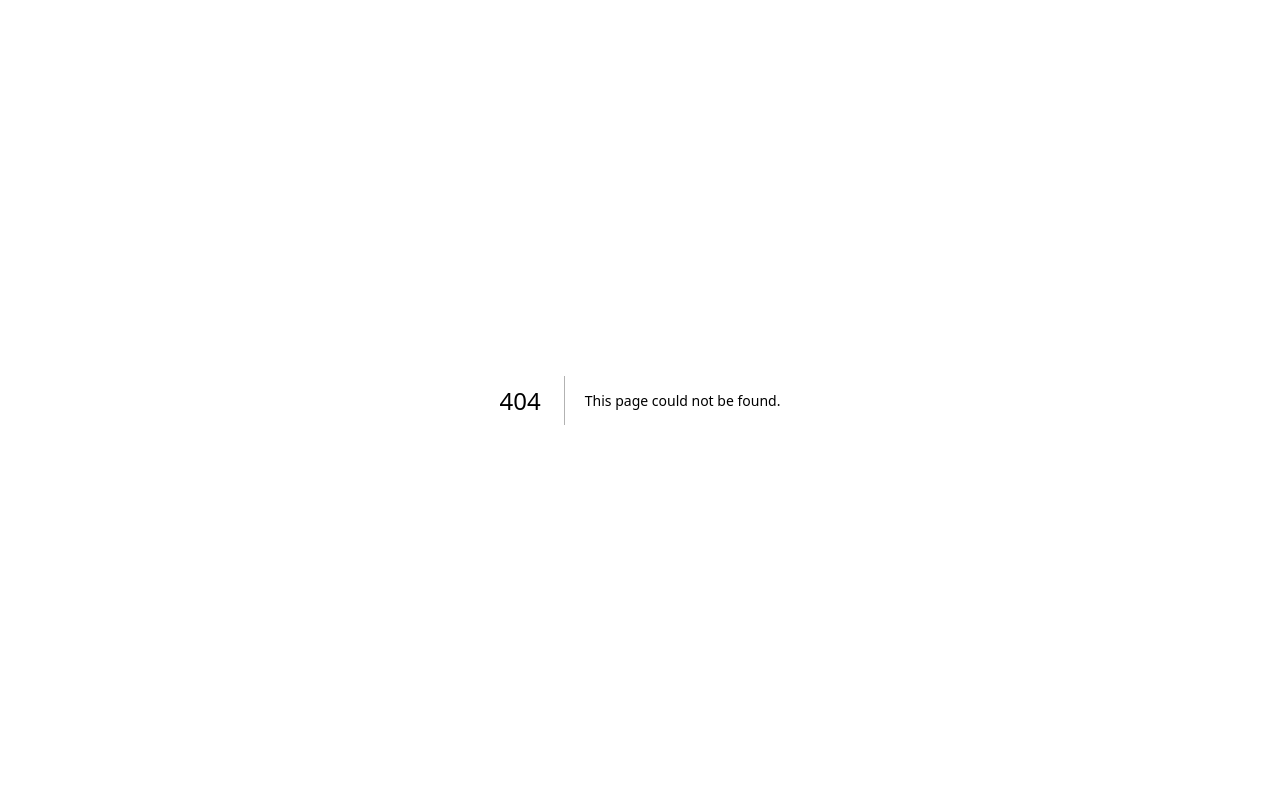
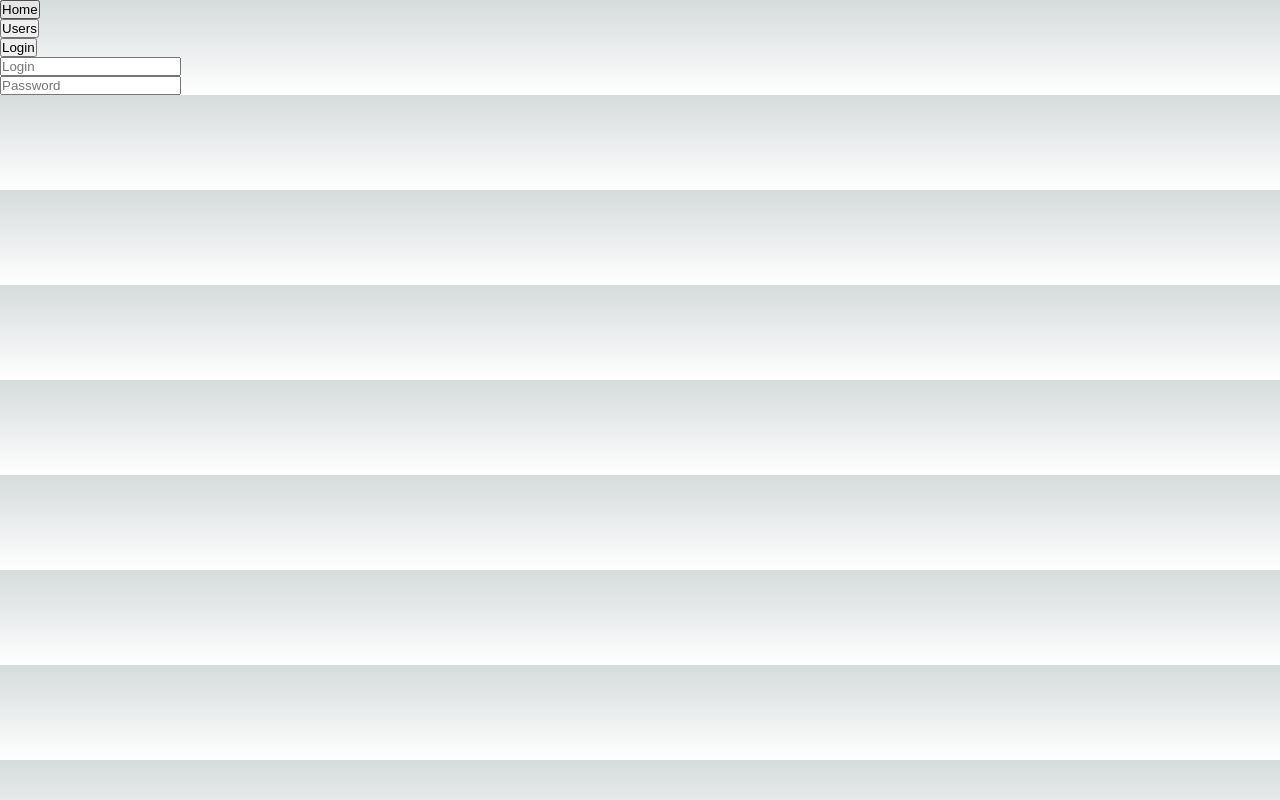
Before and after one commit to MariusNWK/NextApp, a Next.js app: page /login in a window 1280 px wide. Before the commit this address had no page. Built offline with nearby package versions, Linux system fonts and the light colour scheme.

Commit message:
add routes

```diff
--- /dev/null
+++ b/app/login/infoUser.tsx
@@ -0,0 +1,29 @@
+"use client";
+
+import { useState } from "react";
+
+export default function InfoUser() {
+  const [login, setLogin] = useState("");
+  const [password, setPassword] = useState("");
+
+  function handleOnChangeLogin(e: React.ChangeEvent<HTMLInputElement>) {
+    setLogin(e.target.value);
+  }
+  function handleOnChangePassword(e: React.ChangeEvent<HTMLInputElement>) {
+    setPassword(e.target.value);
+  }
+
+  return (
+    <div>
+      <div>
+        <input placeholder="Login" onChange={handleOnChangeLogin} />
+        <div>{login}</div>
+      </div>
+      <div>
+        <input placeholder="Password" onChange={handleOnChangePassword} />
+        <div>{password}</div>
+      </div>
+      {login && password && <button>Se connecter</button>}
+    </div>
+  );
+}
--- /dev/null
+++ b/app/login/page.tsx
@@ -0,0 +1,11 @@
+import Navbar from "../navbar";
+import InfoUser from "./infoUser";
+
+export default function Login() {
+  return (
+    <div>
+      <Navbar />
+      <InfoUser />
+    </div>
+  );
+}
--- /dev/null
+++ b/app/navbar.tsx
@@ -0,0 +1,25 @@
+import Link from "next/link";
+
+export default function Navbar() {
+  return (
+    <nav>
+      <ul>
+        <li>
+          <Link href="/">
+            <button>Home</button>
+          </Link>
+        </li>
+        <li>
+          <Link href="/users">
+            <button>Users</button>
+          </Link>
+        </li>
+        <li>
+          <Link href="/login">
+            <button>Login</button>
+          </Link>
+        </li>
+      </ul>
+    </nav>
+  );
+}
--- a/app/page.tsx
+++ b/app/page.tsx
@@ -1,12 +1,11 @@
 import Image from "next/image";
 import styles from "./page.module.css";
-import Data from "./data";
+import Navbar from "./navbar";
 
 export default function Home() {
   return (
     <main>
-      <div>Next.js</div>
-      <Data></Data>
+      <Navbar />
     </main>
   );
 }
--- a/app/dataButton.tsx
+++ b/app/users/dataButton.tsx
@@ -1,7 +1,7 @@
 "use client";
 
 import { Dispatch, SetStateAction } from "react";
-import { UserType, getData, PhotoType } from "./data";
+import { UserType, getData, PhotoType } from "./page";
 import { Inter, Montserrat } from "@next/font/google";
 
 const montserrat = Montserrat({
--- a/app/data.tsx
+++ b/app/users/page.tsx
@@ -3,6 +3,7 @@
 import { useEffect, useState } from "react";
 import DataButton from "./dataButton";
 import Image from "next/image";
+import Navbar from "../navbar";
 
 export class UserType {
   id: number = 0;
@@ -63,6 +64,7 @@ export default function Data() {
 
   return (
     <div>
+      <Navbar />
       {data.map((element) => {
         return (
           <DataButton
```
